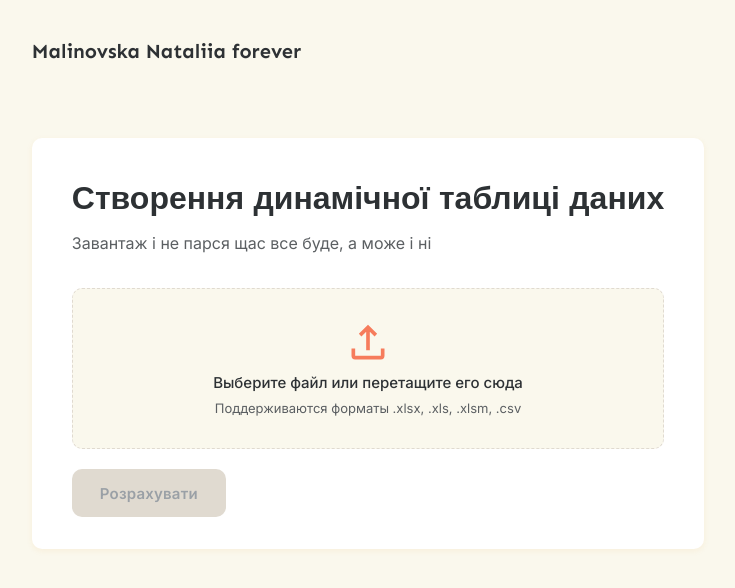
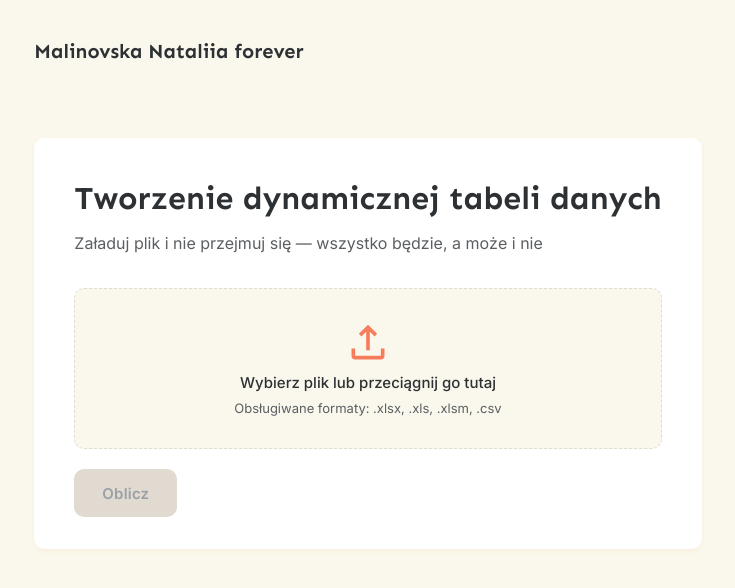
Before and after one commit to zmejchik/successMalin, a Vue app: page / in a window 1280 px wide. Shown: the top 588 px of the page, without its empty margins (272-1007 px from the left). Built offline with nearby package versions, Linux system fonts and the light colour scheme.

Commit message:
translate text

```diff
--- a/src/components/ExcelAverageProcessor.vue
+++ b/src/components/ExcelAverageProcessor.vue
@@ -1,7 +1,7 @@
 <template>
   <div class="card">
-    <h1 class="card-title">Створення динамічної таблиці даних</h1>
-    <p class="card-subtitle">Завантаж і не парся щас все буде, а може і ні</p>
+    <h1 class="card-title">Tworzenie dynamicznej tabeli danych</h1>
+    <p class="card-subtitle">Załaduj plik i nie przejmuj się — wszystko będzie, a może i nie</p>
 
     <div class="uploader">
       <label class="drop-zone" :class="{ 'has-file': file, disabled: isProcessing }">
@@ -18,18 +18,18 @@
           />
         </svg>
         <span class="drop-zone__title">
-          {{ file ? file.name : 'Выберите файл или перетащите его сюда' }}
+          {{ file ? file.name : 'Wybierz plik lub przeciągnij go tutaj' }}
         </span>
-        <span class="drop-zone__hint">Поддерживаются форматы .xlsx, .xls, .xlsm, .csv</span>
+        <span class="drop-zone__hint">Obsługiwane formaty: .xlsx, .xls, .xlsm, .csv</span>
       </label>
 
       <div class="actions">
         <button class="btn btn--primary" @click="processFile" :disabled="!file || isProcessing">
-          {{ isProcessing ? 'Обробка…' : 'Розрахувати' }}
+          {{ isProcessing ? 'Przetwarzanie…' : 'Oblicz' }}
         </button>
 
         <button v-if="file && !isProcessing" class="btn btn--text" @click="reset" type="button">
-          Сбросить
+          Wyczyść
         </button>
       </div>
     </div>
@@ -85,14 +85,18 @@ const STYLE_HEADER_DEFAULT = {
   font: { bold: true, sz: 12 },
 }
 
+// ★ Вертикальные заголовки (детальные — жёлтые)
 const STYLE_HEADER_YELLOW = {
   font: { bold: true, sz: 12 },
   fill: YELLOW,
+  alignment: { textRotation: 90, vertical: 'bottom', horizontal: 'center' },
 }
 
+// ★ Вертикальные заголовки (средние — зелёные)
 const STYLE_HEADER_GREEN = {
   font: { bold: true, sz: 12 },
   fill: GREEN,
+  alignment: { textRotation: 90, vertical: 'bottom', horizontal: 'center' },
 }
 
 const STYLE_BODY_DEFAULT = {}
@@ -153,11 +157,11 @@ export default {
         })
         saveAs(blob, `average_${this.file.name.replace(/\.[^.]+$/, '')}.xlsx`)
 
-        this.message = 'Таблица успешно создана. Файл скачан.'
+        this.message = 'Tabela została pomyślnie utworzona. Plik został pobrany.'
         this.isError = false
       } catch (err) {
         console.error(err)
-        this.message = 'Ошибка: ' + err.message
+        this.message = 'Błąd: ' + err.message
         this.isError = true
       } finally {
         this.isProcessing = false
@@ -178,7 +182,7 @@ export default {
       }
 
       if (lastRow < 1) {
-        alert('No data')
+        alert('Brak danych')
         return
       }
 
@@ -208,8 +212,6 @@ export default {
       }
 
       // --- 3. Формируем колонки ---
-      //   1) Общие (без номера)
-      //   2) Группы по номерам: детальные + Średnia N
       const columns = []
 
       // 3a. Общие
```
